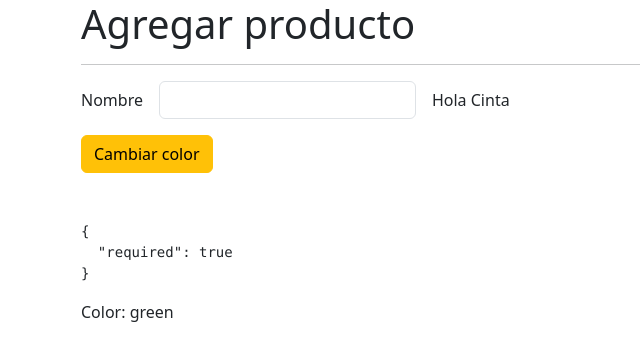
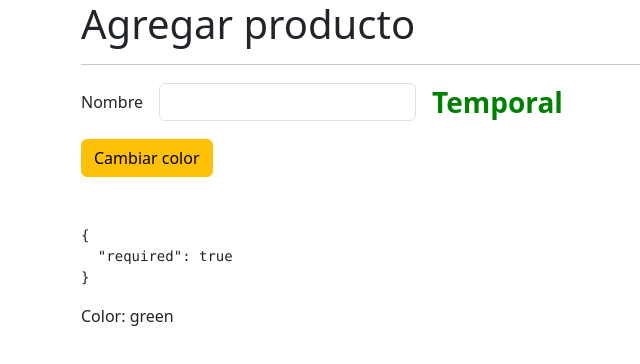
Before and after one commit to CinTutuDev/directiveSignals, an Angular app: page /products/product in a window 1280 px wide. Shown: the top 364 px of the page, without its empty margins (1-641 px from the left). Built offline with nearby package versions, Linux system fonts and the light colour scheme.

Commit message:
💚 Change(host color )

```diff
--- a/src/app/products/pages/product-page/product-page.component.html
+++ b/src/app/products/pages/product-page/product-page.component.html
@@ -16,7 +16,8 @@
       />
     </div>
     <div class="col-auto">
-      <span customLabel></span>
+      <!-- Directiva Personalizada -->
+      <span customLabel [color]="color" class="fs-3 fw-bolder">Temporal</span>
     </div>
   </div>
   <div class="row">
--- a/src/app/shared/directive/custom-label.directive.ts
+++ b/src/app/shared/directive/custom-label.directive.ts
@@ -1,20 +1,38 @@
-import { Directive, ElementRef, HostListener, Input, OnInit } from '@angular/core';
+import {
+  Directive,
+  ElementRef,
+  HostListener,
+  Input,
+  OnInit,
+} from '@angular/core';
 
 @Directive({
   selector: '[customLabel]',
 })
-export class CustomLabelDirective implements OnInit{
-
+export class CustomLabelDirective implements OnInit {
+  @Input() set color(value: string) {
+    this._color = value;
+    this.setColor();
+  }
   private htmlElement?: ElementRef<HTMLElement>;
+  private _color: string = 'red';
 
   constructor(private el: ElementRef<HTMLElement>) {
     /* console.log('cosntructor directiva'); */
-    console.log(el);
+    /*  console.log(el); */
     this.htmlElement = el;
-    this.htmlElement.nativeElement.innerHTML = ' Hola Cinta'
+    /*  this.htmlElement.nativeElement.innerHTML = ''; */
   }
   ngOnInit(): void {
-   console.log('Directiva NgOnInit');
+    this.setColor();
   }
 
+  /*   @HostListener('mouseenter') onMouseEnter() {
+    this.highlight(this.highlightColor || 'yellow');
+  } */
+
+  private setColor() {
+    if (!this.htmlElement) return;
+    this.htmlElement!.nativeElement.style.color = this._color;
+  }
 }
```
